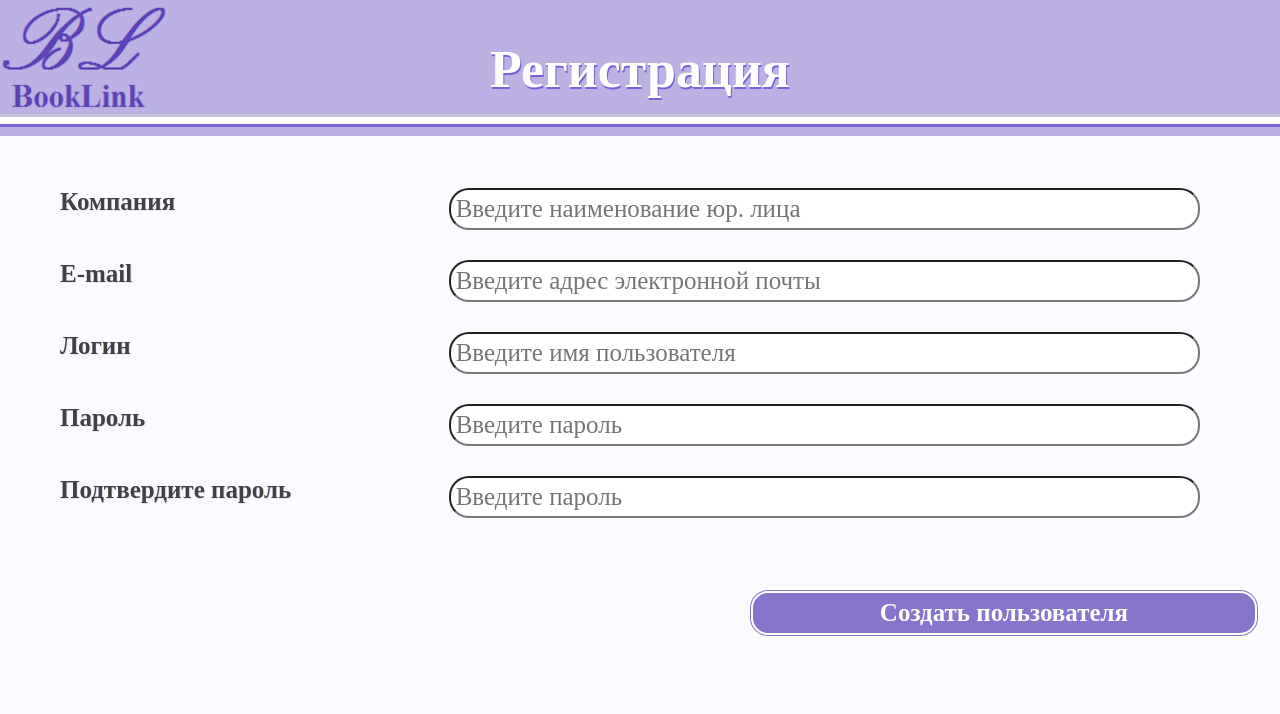
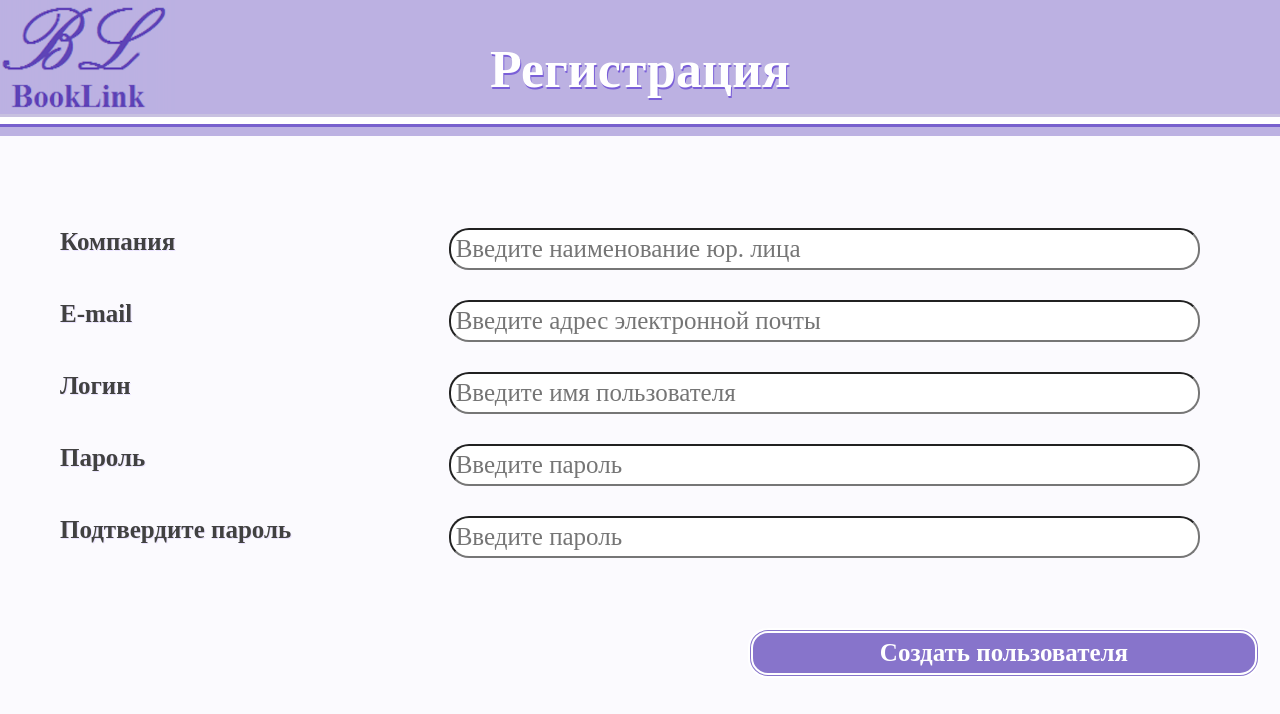
Before and after one commit to Murtagy/booklink, a Vue app in the folder vfront/: page / in a window 1280 px wide. Shown: the top 714 px of the page. Built offline with nearby package versions, Linux system fonts and the light colour scheme.

Commit message:
margin fix

```diff
--- a/vfront/src/assets/styles/main.css
+++ b/vfront/src/assets/styles/main.css
@@ -68,7 +68,7 @@
 
 ul {
   padding: 30px;
-  margin-top: 50px;
+  margin-top: 90px;
   list-style-type: none;
   max-width: 100%;
   position: relative;
```
